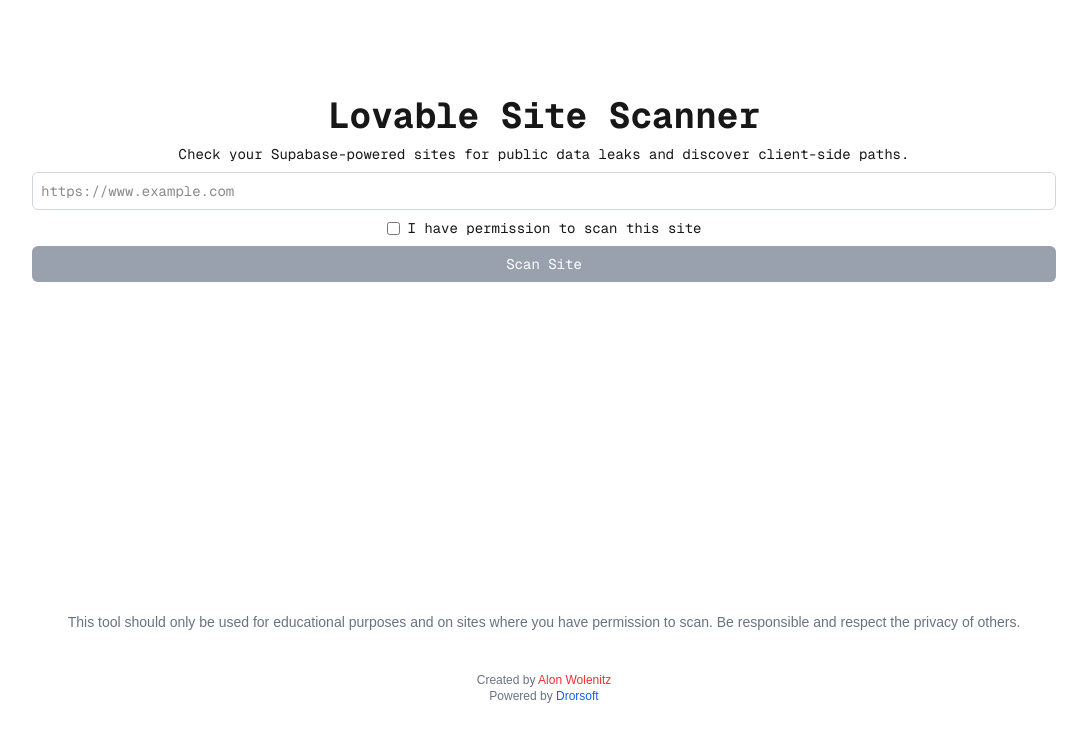
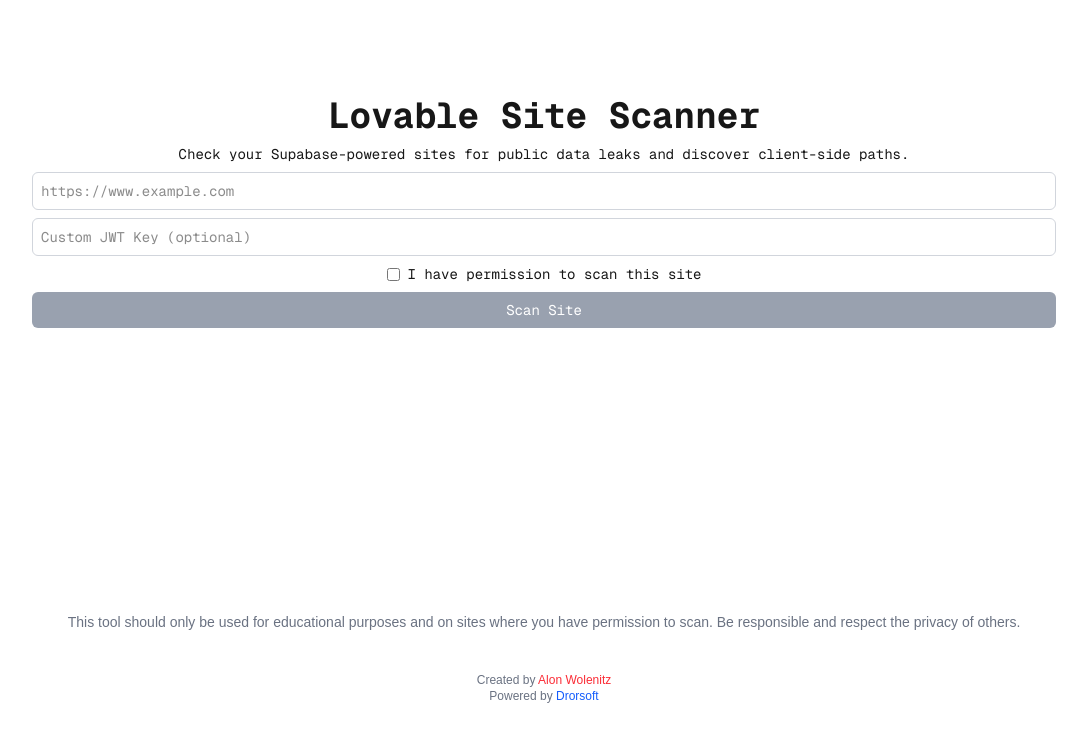
Before and after one commit to alonw0/lovable-site-scanner, a Next.js app: page / in a window 1280 px wide. Shown: the top 742 px of the page, without its empty margins (96-1183 px from the left). Built offline with nearby package versions, Linux system fonts and the light colour scheme.

Commit message:
Add custom JWT support

```diff
--- a/src/app/api/scan/route.ts
+++ b/src/app/api/scan/route.ts
@@ -35,10 +35,14 @@
         return NextResponse.json({ isLovable: false, error: 'Too many requests. Please wait a minute before trying again.' }, { status: 429 });
     }
 
-    const { targetUrl } = await request.json();
+    const { targetUrl, customJwtKey } = await request.json();
 
     if (!targetUrl || typeof targetUrl !== 'string') {
         return NextResponse.json({ isLovable: false, error: 'A valid URL is required.' }, { status: 400 });
+    }
+
+    if (customJwtKey && typeof customJwtKey !== 'string') {
+        return NextResponse.json({ isLovable: false, error: 'Custom JWT key must be a string.' }, { status: 400 });
     }
 
     try {
@@ -97,7 +101,8 @@
 
         // --- Phase 2: Data Extraction & Permission Checks ---
         const restUrl = `${supabaseUrl}/rest/v1`;
-        const baseHeaders = { apikey: anonKey, Authorization: `Bearer ${anonKey}` };
+        const authToken = customJwtKey || anonKey;
+        const baseHeaders = { apikey: anonKey, Authorization: `Bearer ${authToken}` };
 
         const schemaResponse = await axios.get(`${restUrl}/`, { headers: baseHeaders, timeout: AXIOS_TIMEOUT });
         const schema = schemaResponse.data;
--- a/src/app/page.tsx
+++ b/src/app/page.tsx
@@ -190,6 +190,7 @@
 
 export default function Home() {
     const [url, setUrl] = useState('');
+    const [customJwtKey, setCustomJwtKey] = useState('');
     const [isLoading, setIsLoading] = useState(false);
     const [result, setResult] = useState<ScanResult | null>(null);
     const [error, setError] = useState<string | null>(null);
@@ -206,7 +207,10 @@
             const response = await fetch('/api/scan', {
                 method: 'POST',
                 headers: { 'Content-Type': 'application/json' },
-                body: JSON.stringify({ targetUrl: url }),
+                body: JSON.stringify({
+                    targetUrl: url,
+                    customJwtKey: customJwtKey || undefined
+                }),
             });
 
             const data: ScanResult = await response.json();
@@ -243,6 +247,13 @@
                         placeholder="https://www.example.com"
                         required
                         className="w-full p-2 border border-gray-300 rounded-md"
+                    />
+                    <input
+                        type="text"
+                        value={customJwtKey}
+                        onChange={(e) => setCustomJwtKey(e.target.value)}
+                        placeholder="Custom JWT Key (optional)"
+                        className="w-full p-2 mt-2 border border-gray-300 rounded-md"
                     />
                     <div className="flex items-center mt-2">
                         <input
```
